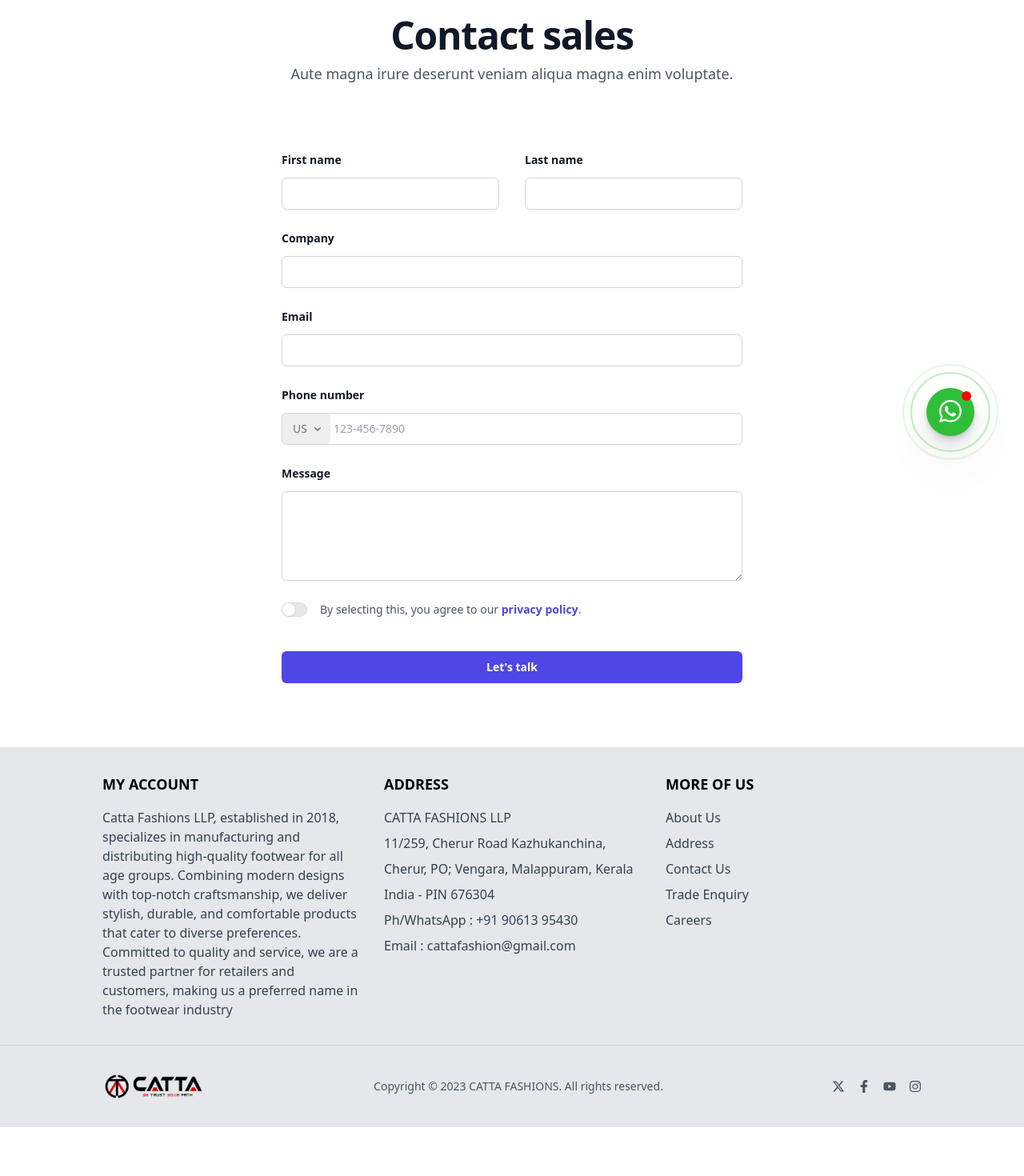
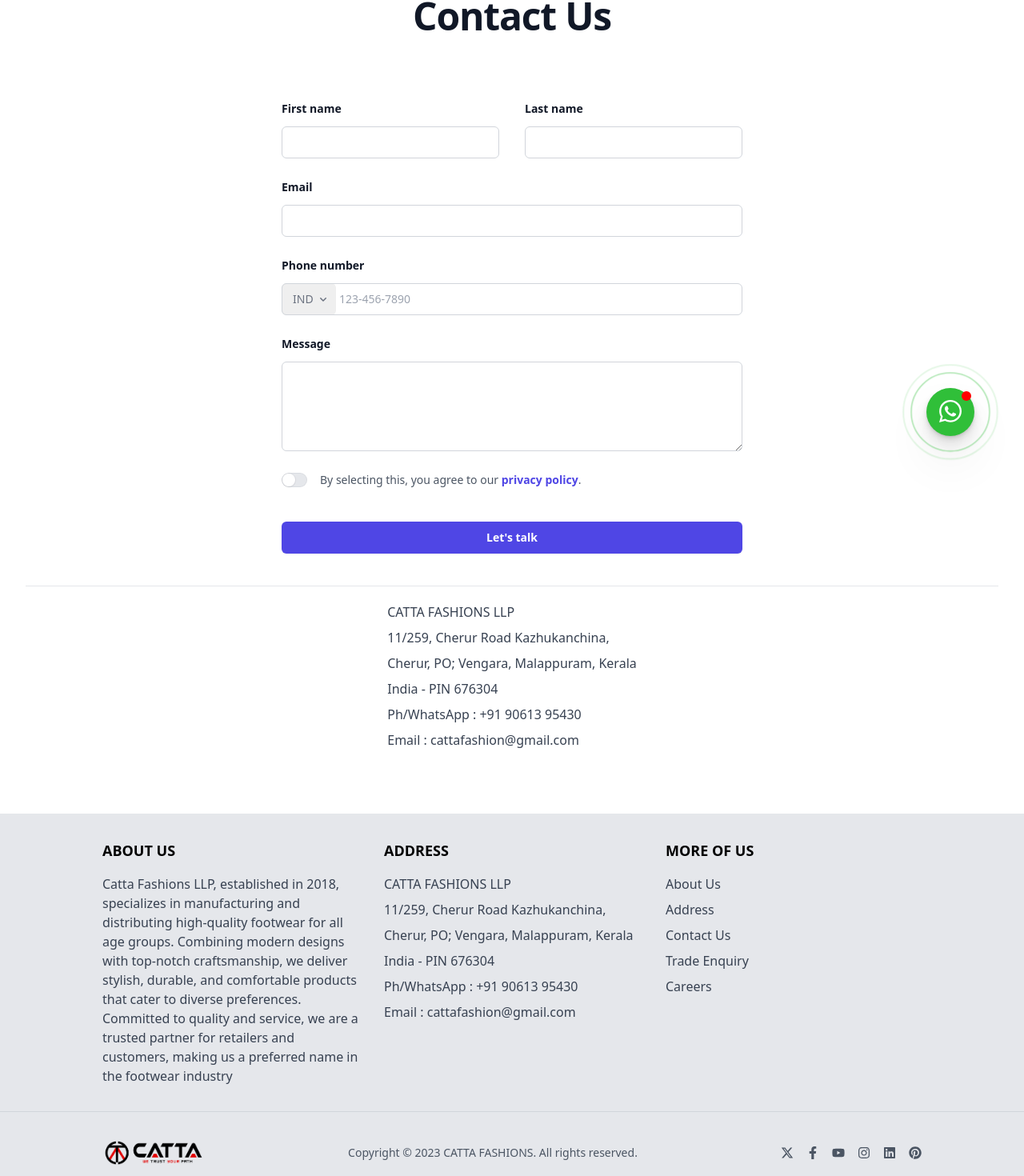
Before and after one commit to VIPINRAJK26/odyssia, a React (Vite) app: page /contact in a window 1280 px wide. Shown: the part 215-1685 px from the top of the page at 80% size. Before the commit the page ends 1624 px from the top, so only its background shows below. Built offline with nearby package versions, Linux system fonts and the light colour scheme.

Commit message:
changes made

```diff
--- a/src/components/footer/Footer.jsx
+++ b/src/components/footer/Footer.jsx
@@ -1,4 +1,4 @@
-import { FaFacebookF, FaYoutube, FaInstagram } from "react-icons/fa";
+import { FaFacebookF, FaYoutube, FaLinkedin, FaPinterest, FaInstagram } from "react-icons/fa";
 import { FaXTwitter } from "react-icons/fa6";
 import { Link } from "react-router-dom";
 
@@ -9,7 +9,7 @@
       <div className="container mx-auto lg:px-32 grid grid-cols-1 md:grid-cols-3 gap-8 text-center  md:text-left">
         {/* My Account Section */}
         <div>
-          <h3 className="font-bold text-lg mb-4">MY ACCOUNT</h3>
+          <h3 className="font-bold text-lg mb-4">ABOUT US</h3>
           <div>
             <p className=" text-gray-700">
               Catta Fashions LLP, established in 2018, specializes in
@@ -122,6 +122,12 @@
           <a href="#" className="text-gray-600 hover:text-black">
             <FaInstagram />
           </a>
+          <a href="#" className="text-gray-600 hover:text-black">
+            <FaLinkedin />
+          </a>
+          <a href="#" className="text-gray-600 hover:text-black">
+            <FaPinterest />
+          </a>
         </div>
 
         {/* Payment Methods */}
--- a/src/components/header/Navbar.jsx
+++ b/src/components/header/Navbar.jsx
@@ -114,12 +114,10 @@
         >
           {[
             "Home",
-            "Brands",
             "Women",
             "Men",
             "Kids",
             "Students",
-            "Backpacks",
             "New Arrivals",
           ].map((item, index) => (
             <div key={index} className="relative group">
--- a/src/components/home/BestSeller.jsx
+++ b/src/components/home/BestSeller.jsx
@@ -130,9 +130,9 @@
               <img
                 alt={product.imageAlt}
                 src={product.imageSrc}
-                className="aspect-square w-full rounded-md bg-gray-600 object-cover group-hover:opacity-75 lg:aspect-auto lg:h-3/4"
+                className="aspect-square w-full rounded-md bg-gray-600 object-cover group-hover:opacity-75 lg:aspect-auto lg:h-full"
               />
-              <div className="mt-4 flex justify-between bg-gray-100 p-2 rounded-lg">
+              {/* <div className="mt-4 flex justify-between bg-gray-100 p-2 rounded-lg">
                 <div>
                   <h3 className="text-sm text-gray-700">
                     <a href={product.href}>
@@ -145,7 +145,7 @@
                 <p className="text-sm font-medium text-gray-900">
                   {product.price}
                 </p>
-              </div>
+              </div> */}
             </div>
           ))}
         </div>
--- a/src/components/home/ElementorSection.jsx
+++ b/src/components/home/ElementorSection.jsx
@@ -3,23 +3,14 @@
 const ElementorSection = () => {
   return (
     <div className="grid grid-cols-1 md:grid-cols-3 px-3  gap-6 mt-10 container mx-auto lg:px-32">
-      <div className="elementor-img hover:translate-x-3 ease-in-out duration-1000">
-        <img
-          src="https://odyssia.in/wp-content/uploads/2024/06/COLORS-OF-ODYSSIA-FOR-WEBSITE-1024X1024.webp"
-          alt="Image"
-        />
+      <div className="elementor-img hover:translate-x-3 shadow-lg ease-in-out duration-1000">
+        <img src="/GI 2620 GREY.jpg" alt="Image" />
       </div>
-      <div className="elementor-img hover:translate-x-3 ease-in-out duration-1000">
-        <img
-          src="https://odyssia.in/wp-content/uploads/2024/06/WebP-Claim-Your-Pair-web-banner-1024x1024-1.webp"
-          alt="Image"
-        />
+      <div className="elementor-img hover:translate-x-3 shadow-lg  ease-in-out duration-1000">
+        <img src="\GI 3905 PEACH.jpg" alt="Image" />
       </div>
-      <div className="elementor-img hover:translate-x-3 ease-in-out duration-1000">
-        <img
-          src="https://odyssia.in/wp-content/uploads/2023/08/cd-27-main-1024x1024-1.webp"
-          alt="Image"
-        />
+      <div className="elementor-img hover:translate-x-3 shadow-lg ease-in-out duration-1000">
+        <img src="/G 7505 BROWN.jpg" alt="Image" />
       </div>
     </div>
   );
--- a/src/pages/Contact.jsx
+++ b/src/pages/Contact.jsx
@@ -15,16 +15,16 @@
             clipPath:
               "polygon(74.1% 44.1%, 100% 61.6%, 97.5% 26.9%, 85.5% 0.1%, 80.7% 2%, 72.5% 32.5%, 60.2% 62.4%, 52.4% 68.1%, 47.5% 58.3%, 45.2% 34.5%, 27.5% 76.7%, 0.1% 64.9%, 17.9% 100%, 27.6% 76.8%, 76.1% 97.7%, 74.1% 44.1%)",
           }}
-        //   className="relative left-1/2 translate-y-52 -z-10 aspect-[1155/678] w-[36.125rem] max-w-none -translate-x-28 -rotate-[30deg] bg-gradient-to-tr from-[#ff80b5] to-[#9089fc] opacity-30 sm:left-[calc(50%-40rem)] sm:w-[72.1875rem]"
+          //   className="relative left-1/2 translate-y-52 -z-10 aspect-[1155/678] w-[36.125rem] max-w-none -translate-x-28 -rotate-[30deg] bg-gradient-to-tr from-[#ff80b5] to-[#9089fc] opacity-30 sm:left-[calc(50%-40rem)] sm:w-[72.1875rem]"
         />
       </div>
       <div className="mx-auto max-w-2xl text-center">
         <h2 className="text-balance text-4xl font-semibold tracking-tight text-gray-900 sm:text-5xl">
-          Contact sales
+          Contact Us
         </h2>
-        <p className="mt-2 text-lg/8 text-gray-600">
+        {/* <p className="mt-2 text-lg/8 text-gray-600">
           Aute magna irure deserunt veniam aliqua magna enim voluptate.
-        </p>
+        </p> */}
       </div>
       <form
         action="#"
@@ -66,7 +66,7 @@
               />
             </div>
           </div>
-          <div className="sm:col-span-2">
+          {/* <div className="sm:col-span-2">
             <label
               htmlFor="company"
               className="block text-sm/6 font-semibold text-gray-900"
@@ -82,7 +82,7 @@
                 className="block w-full rounded-md bg-white px-3.5 py-2 text-base text-gray-900 outline outline-1 -outline-offset-1 outline-gray-300 placeholder:text-gray-400 focus:outline-2 focus:-outline-offset-2 focus:outline-indigo-600"
               />
             </div>
-          </div>
+          </div> */}
           <div className="sm:col-span-2">
             <label
               htmlFor="email"
@@ -117,9 +117,7 @@
                     aria-label="Country"
                     className="col-start-1 row-start-1 w-full appearance-none rounded-md py-2 pl-3.5 pr-7 text-base text-gray-500 placeholder:text-gray-400 focus:outline focus:outline-2 focus:-outline-offset-2 focus:outline-indigo-600 sm:text-sm/6"
                   >
-                    <option>US</option>
-                    <option>CA</option>
-                    <option>EU</option>
+                    <option>IND</option>
                   </select>
                   <ChevronDownIcon
                     aria-hidden="true"
@@ -185,6 +183,43 @@
           </button>
         </div>
       </form>
+      <div className="mt-10">
+        <hr />
+        <div className="mt-5 align-center justify-center flex">
+          <ul className="space-y-2">
+            <li>
+              <a href="#" className="text-gray-700 hover:text-black">
+                CATTA FASHIONS LLP
+              </a>
+            </li>
+            <li>
+              <a href="#" className="text-gray-700 hover:text-black">
+                11/259, Cherur Road Kazhukanchina,
+              </a>
+            </li>
+            <li>
+              <a href="#" className="text-gray-700 hover:text-black">
+                Cherur, PO; Vengara, Malappuram, Kerala
+              </a>
+            </li>
+            <li>
+              <a href="#" className="text-gray-700 hover:text-black">
+                India - PIN 676304
+              </a>
+            </li>
+            <li>
+              <a href="#" className="text-gray-700 hover:text-black">
+                Ph/WhatsApp : +91 90613 95430
+              </a>
+            </li>
+            <li>
+              <a href="#" className="text-gray-700 hover:text-black">
+                Email : cattafashion@gmail.com
+              </a>
+            </li>
+          </ul>
+        </div>
+      </div>
     </div>
   );
 };
```
